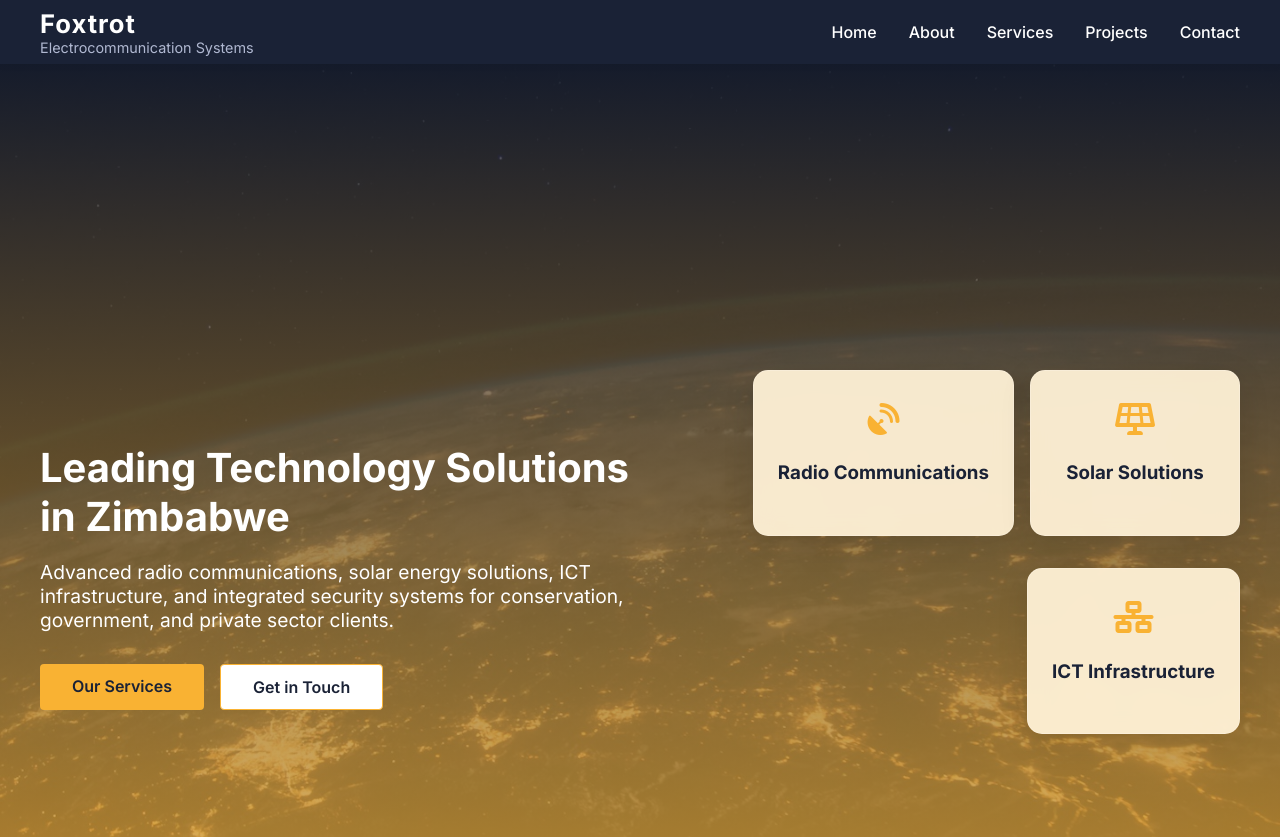
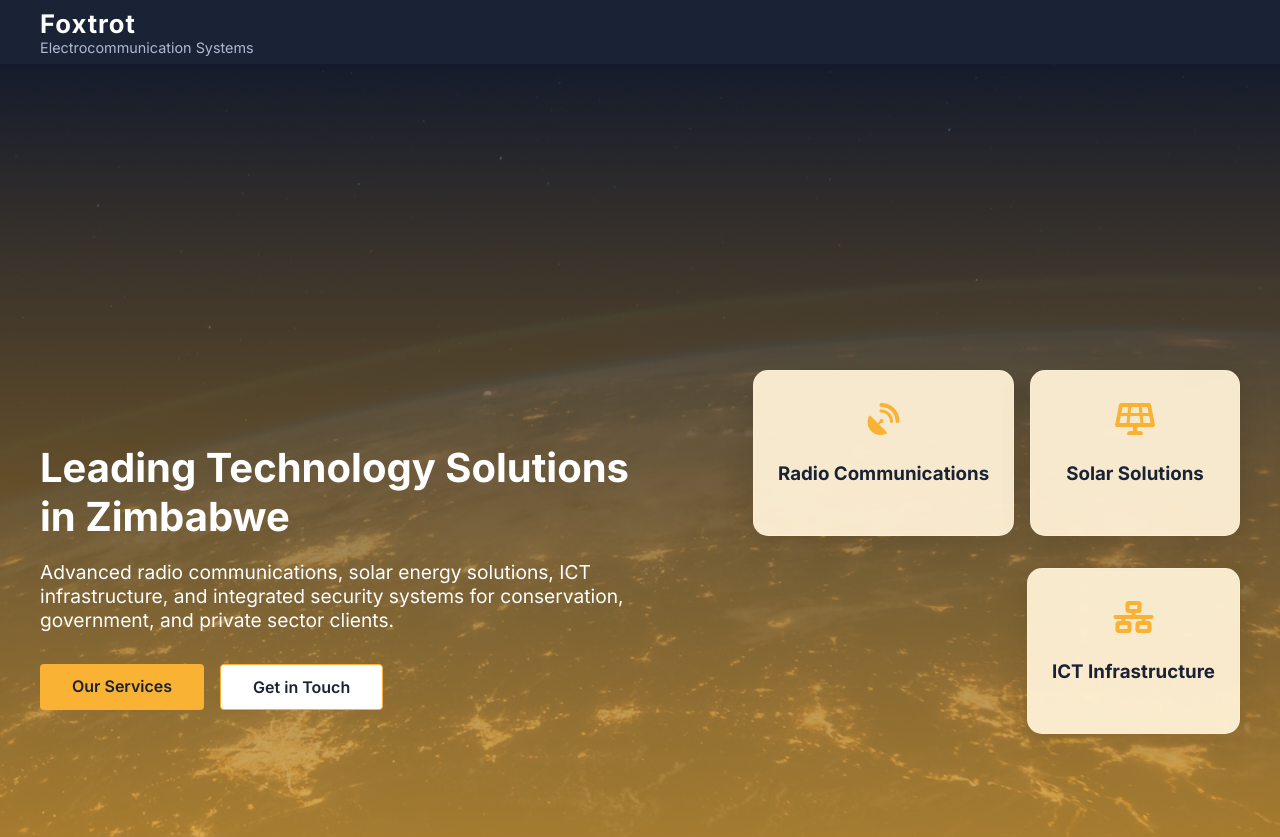
Before and after one commit to nashe01/foxtrot-website-new-designs, a React (Vite) app: page / in a window 1280 px wide. Shown: the top 837 px of the page. Built offline with nearby package versions, Linux system fonts and the light colour scheme.

Commit message:
Add comprehensive load-up animations and loading screen

```diff
--- a/src/App.jsx
+++ b/src/App.jsx
@@ -1,4 +1,5 @@
 import React, { useState, useEffect } from 'react'
+import LoadingScreen from './components/LoadingScreen'
 import Navbar from './components/Navbar'
 import Hero from './components/Hero'
 import About from './components/About'
@@ -10,6 +11,14 @@ import Footer from './components/Footer'
 
 function App() {
   const [isMenuOpen, setIsMenuOpen] = useState(false)
+  const [isLoading, setIsLoading] = useState(true)
+  const [isLoaded, setIsLoaded] = useState(false)
+
+  // Handle loading completion
+  const handleLoadingComplete = () => {
+    setIsLoading(false)
+    setIsLoaded(true)
+  }
 
   // Smooth scrolling for anchor links
   useEffect(() => {
@@ -28,8 +37,35 @@ function App() {
     return () => document.removeEventListener('click', handleAnchorClick)
   }, [])
 
+  // Scroll-triggered animations
+  useEffect(() => {
+    if (!isLoaded) return
+
+    const observerOptions = {
+      threshold: 0.1,
+      rootMargin: '0px 0px -50px 0px'
+    }
+
+    const observer = new IntersectionObserver((entries) => {
+      entries.forEach(entry => {
+        if (entry.isIntersecting) {
+          entry.target.classList.add('animate')
+        }
+      })
+    }, observerOptions)
+
+    const scrollElements = document.querySelectorAll('.scroll-animate')
+    scrollElements.forEach(el => observer.observe(el))
+
+    return () => {
+      scrollElements.forEach(el => observer.unobserve(el))
+    }
+  }, [isLoaded])
+
   return (
     <div className="App">
+      {isLoading && <LoadingScreen onLoadingComplete={handleLoadingComplete} />}
+      <div className={`main-content ${isLoaded ? 'loaded' : ''}`}>
         <Navbar isMenuOpen={isMenuOpen} setIsMenuOpen={setIsMenuOpen} />
         <Hero />
         <About />
@@ -39,6 +75,7 @@ function App() {
         <Contact />
         <Footer />
       </div>
+    </div>
   )
 }
 
--- a/src/components/About.jsx
+++ b/src/components/About.jsx
@@ -32,12 +32,12 @@ const About = () => {
   return (
     <section id="about" className="about">
       <div className="container">
-        <div className="section-header">
+        <div className="section-header scroll-animate">
           <h2>About Foxtrot</h2>
           <p>Empowering communities through innovative technology solutions</p>
         </div>
         <div className="about-content">
-          <div className="about-text">
+          <div className="about-text scroll-animate">
             <h3>Our Vision</h3>
             <p>To be the leading provider of robust, innovative, and sustainable communication and power solutions in Africa.</p>
 
@@ -46,7 +46,7 @@ const About = () => {
 
             <div className="values-grid">
               {values.map((value, index) => (
-                <div key={index} className="value-item">
+                <div key={index} className="value-item scroll-animate" style={{ animationDelay: `${index * 0.1}s` }}>
                   <i className={value.icon}></i>
                   <h4>{value.title}</h4>
                   <p>{value.description}</p>
--- a/src/components/Hero.jsx
+++ b/src/components/Hero.jsx
@@ -4,24 +4,24 @@ const Hero = () => {
   return (
     <section id="home" className="hero">
       <div className="hero-container">
-        <div className="hero-content">
-          <h1>Leading Technology Solutions in Zimbabwe</h1>
-          <p>Advanced radio communications, solar energy solutions, ICT infrastructure, and integrated security systems for conservation, government, and private sector clients.</p>
-          <div className="hero-buttons">
+        <div className="hero-content animate-on-load-left">
+          <h1 className="animate-on-load animate-delay-1">Leading Technology Solutions in Zimbabwe</h1>
+          <p className="animate-on-load animate-delay-2">Advanced radio communications, solar energy solutions, ICT infrastructure, and integrated security systems for conservation, government, and private sector clients.</p>
+          <div className="hero-buttons animate-on-load animate-delay-3">
             <a href="#services" className="btn btn-primary">Our Services</a>
             <a href="#contact" className="btn btn-secondary">Get in Touch</a>
           </div>
         </div>
-        <div className="hero-image">
-          <div className="hero-card">
+        <div className="hero-image animate-on-load-right">
+          <div className="hero-card animate-on-load-scale animate-delay-2">
             <i className="fas fa-satellite-dish"></i>
             <h3>Radio Communications</h3>
           </div>
-          <div className="hero-card">
+          <div className="hero-card animate-on-load-scale animate-delay-3">
             <i className="fas fa-solar-panel"></i>
             <h3>Solar Solutions</h3>
           </div>
-          <div className="hero-card">
+          <div className="hero-card animate-on-load-scale animate-delay-4">
             <i className="fas fa-network-wired"></i>
             <h3>ICT Infrastructure</h3>
           </div>
--- /dev/null
+++ b/src/components/LoadingScreen.jsx
@@ -0,0 +1,26 @@
+import React, { useState, useEffect } from 'react'
+
+const LoadingScreen = ({ onLoadingComplete }) => {
+  const [isLoading, setIsLoading] = useState(true)
+
+  useEffect(() => {
+    // Simulate loading time
+    const timer = setTimeout(() => {
+      setIsLoading(false)
+      onLoadingComplete()
+    }, 2000) // 2 seconds loading time
+
+    return () => clearTimeout(timer)
+  }, [onLoadingComplete])
+
+  return (
+    <div className={`loading-screen ${!isLoading ? 'fade-out' : ''}`}>
+      <div className="loading-logo">
+        <h2>Foxtrot</h2>
+        <span>Electrocommunication Systems</span>
+      </div>
+    </div>
+  )
+}
+
+export default LoadingScreen
--- a/src/components/Navbar.jsx
+++ b/src/components/Navbar.jsx
@@ -2,13 +2,13 @@ import React from 'react'
 
 const Navbar = ({ isMenuOpen, setIsMenuOpen }) => {
   return (
-    <nav className="navbar">
+    <nav className="navbar animate-on-load-top">
       <div className="nav-container">
-        <div className="nav-logo">
+        <div className="nav-logo animate-on-load-left">
           <h2>Foxtrot</h2>
           <span>Electrocommunication Systems</span>
         </div>
-        <ul className={`nav-menu ${isMenuOpen ? 'active' : ''}`}>
+        <ul className={`nav-menu ${isMenuOpen ? 'active' : ''} animate-on-load-right`}>
           <li><a href="#home">Home</a></li>
           <li><a href="#about">About</a></li>
           <li><a href="#services">Services</a></li>
@@ -16,7 +16,7 @@ const Navbar = ({ isMenuOpen, setIsMenuOpen }) => {
           <li><a href="#contact">Contact</a></li>
         </ul>
         <div
-          className={`hamburger ${isMenuOpen ? 'active' : ''}`}
+          className={`hamburger ${isMenuOpen ? 'active' : ''} animate-on-load-right`}
           onClick={() => setIsMenuOpen(!isMenuOpen)}
         >
           <span></span>
--- a/src/components/Projects.jsx
+++ b/src/components/Projects.jsx
@@ -31,13 +31,13 @@ const Projects = () => {
   return (
     <section id="projects" className="projects">
       <div className="container">
-        <div className="section-header">
+        <div className="section-header scroll-animate">
           <h2>Key Projects & Partnerships</h2>
           <p>Trusted by leading organizations across Zimbabwe</p>
         </div>
         <div className="projects-grid">
           {projects.map((project, index) => (
-            <div key={index} className="project-card">
+            <div key={index} className="project-card scroll-animate" style={{ animationDelay: `${index * 0.1}s` }}>
               <img
                 src={project.image}
                 alt={project.title}
--- a/src/components/Services.jsx
+++ b/src/components/Services.jsx
@@ -67,13 +67,13 @@ const Services = () => {
   return (
     <section id="services" className="services">
       <div className="container">
-        <div className="section-header">
+        <div className="section-header scroll-animate">
           <h2>Our Services</h2>
           <p>Comprehensive technology solutions for challenging environments</p>
         </div>
         <div className="services-grid">
           {services.map((service, index) => (
-            <div key={index} className="service-card">
+            <div key={index} className="service-card scroll-animate" style={{ animationDelay: `${index * 0.1}s` }}>
               <img
                 src={service.image}
                 alt={service.title}
--- a/src/components/WhyChooseUs.jsx
+++ b/src/components/WhyChooseUs.jsx
@@ -27,13 +27,13 @@ const WhyChooseUs = () => {
   return (
     <section className="why-choose-us">
       <div className="container">
-        <div className="section-header">
+        <div className="section-header scroll-animate">
           <h2>Why Choose Foxtrot</h2>
           <p>Your trusted partner in technology solutions</p>
         </div>
         <div className="features-grid">
           {features.map((feature, index) => (
-            <div key={index} className="feature">
+            <div key={index} className="feature scroll-animate" style={{ animationDelay: `${index * 0.1}s` }}>
               <i className={feature.icon}></i>
               <h3>{feature.title}</h3>
               <p>{feature.description}</p>
--- a/src/index.css
+++ b/src/index.css
@@ -1,3 +1,181 @@
+/* Load-up animations */
+@keyframes fadeInUp {
+  from {
+    opacity: 0;
+    transform: translateY(30px);
+  }
+  to {
+    opacity: 1;
+    transform: translateY(0);
+  }
+}
+
+@keyframes fadeInLeft {
+  from {
+    opacity: 0;
+    transform: translateX(-30px);
+  }
+  to {
+    opacity: 1;
+    transform: translateX(0);
+  }
+}
+
+@keyframes fadeInRight {
+  from {
+    opacity: 0;
+    transform: translateX(30px);
+  }
+  to {
+    opacity: 1;
+    transform: translateX(0);
+  }
+}
+
+@keyframes scaleIn {
+  from {
+    opacity: 0;
+    transform: scale(0.8);
+  }
+  to {
+    opacity: 1;
+    transform: scale(1);
+  }
+}
+
+@keyframes slideInFromTop {
+  from {
+    opacity: 0;
+    transform: translateY(-50px);
+  }
+  to {
+    opacity: 1;
+    transform: translateY(0);
+  }
+}
+
+/* Animation classes */
+.animate-on-load {
+  opacity: 0;
+  animation: fadeInUp 0.8s ease-out forwards;
+}
+
+.animate-on-load-left {
+  opacity: 0;
+  animation: fadeInLeft 0.8s ease-out forwards;
+}
+
+.animate-on-load-right {
+  opacity: 0;
+  animation: fadeInRight 0.8s ease-out forwards;
+}
+
+.animate-on-load-scale {
+  opacity: 0;
+  animation: scaleIn 0.8s ease-out forwards;
+}
+
+.animate-on-load-top {
+  opacity: 0;
+  animation: slideInFromTop 0.8s ease-out forwards;
+}
+
+/* Staggered animations */
+.animate-delay-1 {
+  animation-delay: 0.1s;
+}
+
+.animate-delay-2 {
+  animation-delay: 0.2s;
+}
+
+.animate-delay-3 {
+  animation-delay: 0.3s;
+}
+
+.animate-delay-4 {
+  animation-delay: 0.4s;
+}
+
+.animate-delay-5 {
+  animation-delay: 0.5s;
+}
+
+.animate-delay-6 {
+  animation-delay: 0.6s;
+}
+
+/* Loading screen */
+.loading-screen {
+  position: fixed;
+  top: 0;
+  left: 0;
+  width: 100%;
+  height: 100%;
+  background: linear-gradient(135deg, #1a2236 0%, #f9b233 100%);
+  display: flex;
+  justify-content: center;
+  align-items: center;
+  z-index: 9999;
+  transition: opacity 0.5s ease-out;
+}
+
+.loading-screen.fade-out {
+  opacity: 0;
+  pointer-events: none;
+}
+
+.loading-logo {
+  text-align: center;
+  color: white;
+}
+
+.loading-logo h2 {
+  font-size: 3rem;
+  margin: 0;
+  font-weight: 700;
+  letter-spacing: 2px;
+  animation: pulse 2s infinite;
+}
+
+.loading-logo span {
+  display: block;
+  font-size: 1.2rem;
+  margin-top: 0.5rem;
+  opacity: 0.9;
+}
+
+@keyframes pulse {
+  0%, 100% {
+    transform: scale(1);
+  }
+  50% {
+    transform: scale(1.05);
+  }
+}
+
+/* Scroll-triggered animations */
+.scroll-animate {
+  opacity: 0;
+  transform: translateY(30px);
+  transition: all 0.6s ease-out;
+}
+
+.scroll-animate.animate {
+  opacity: 1;
+  transform: translateY(0);
+}
+
+/* Main content */
+.main-content {
+  opacity: 0;
+  transition: opacity 0.5s ease-out;
+}
+
+.main-content.loaded {
+  opacity: 1;
+}
+
 body {
     font-family: 'Inter', Arial, sans-serif;
     margin: 0;
```
Also changed, not shown: src/components/Contact.jsx (+6 -6 lines). Lines whose indentation alone changed are shown as unchanged.
